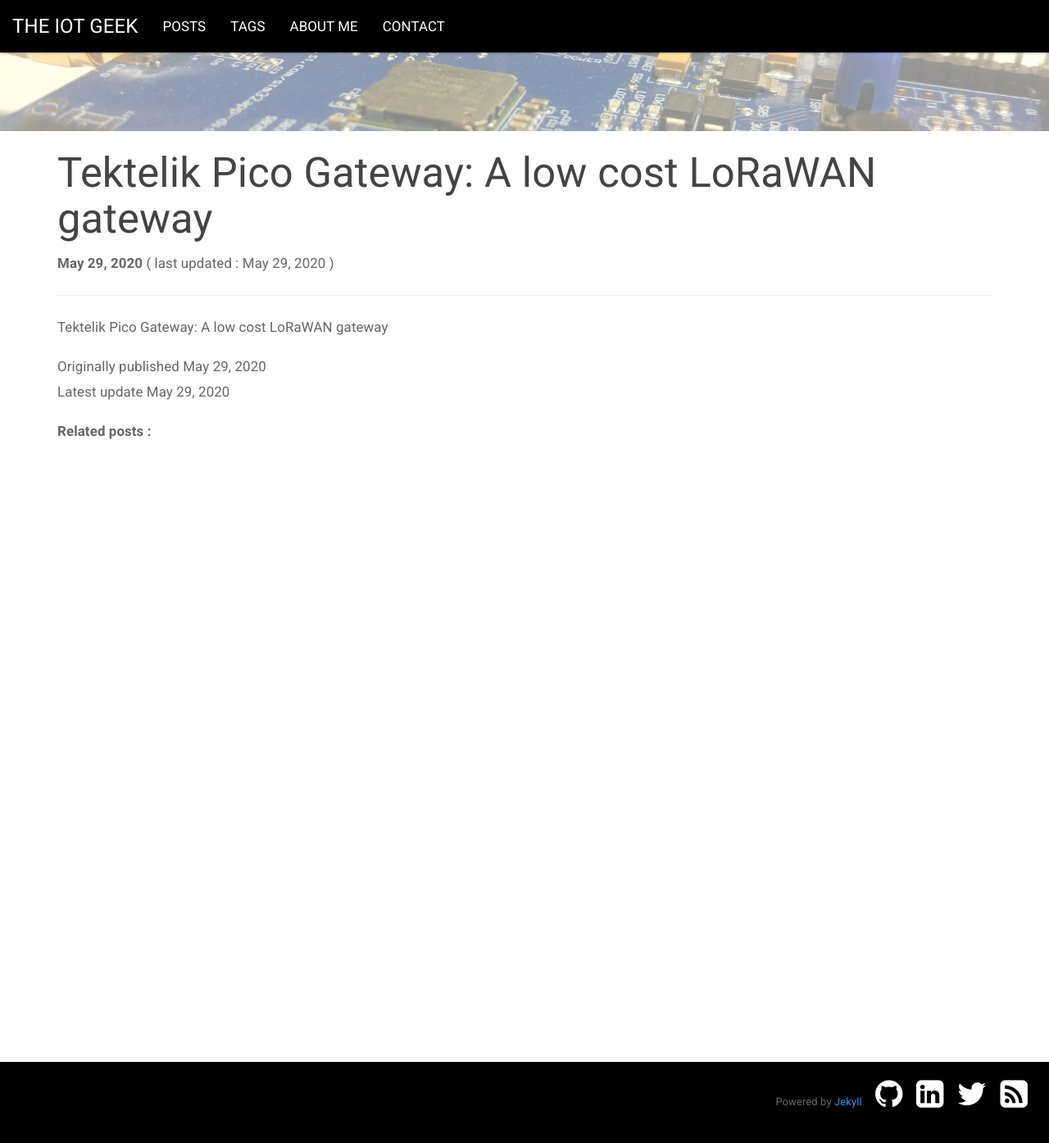
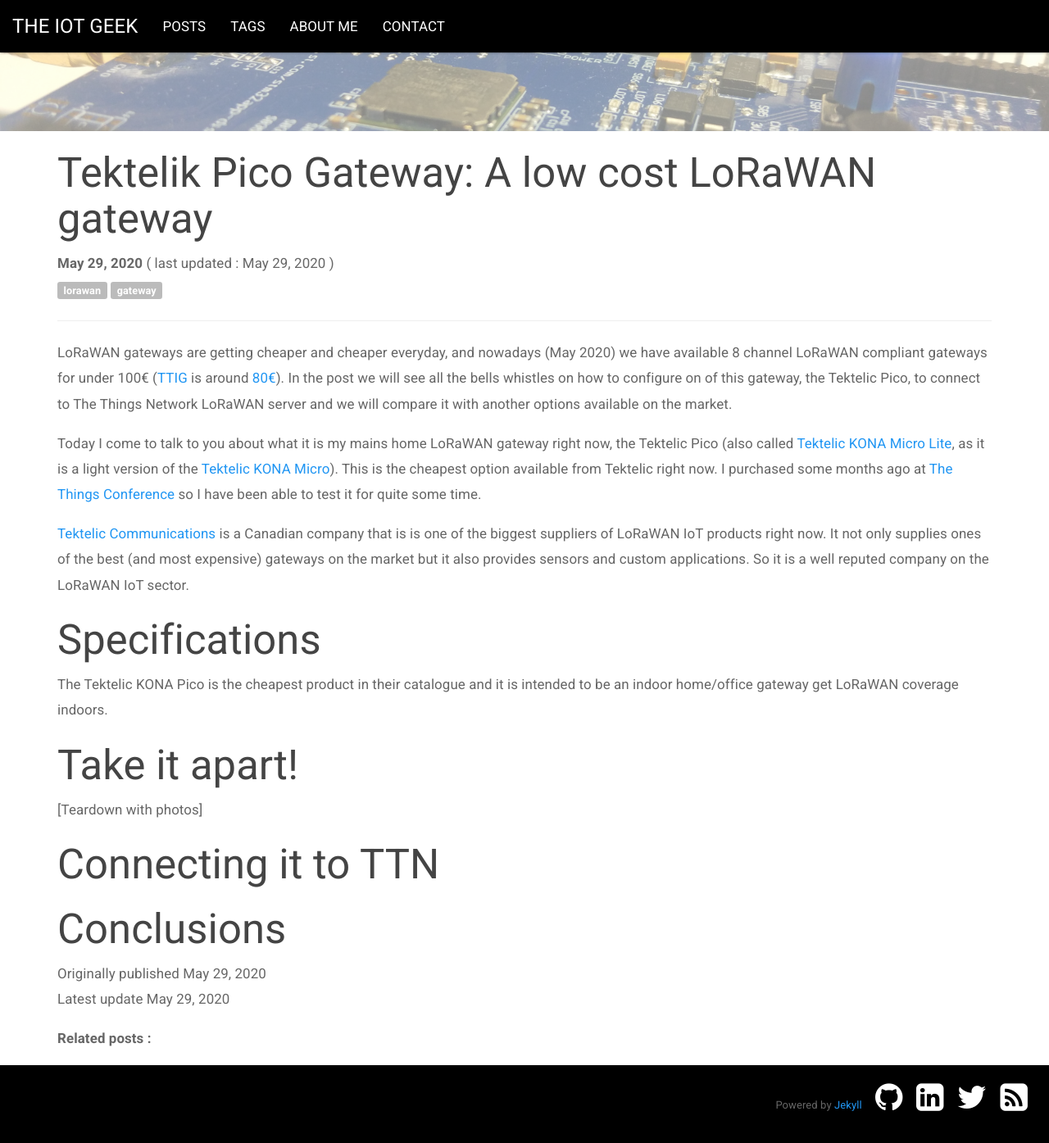
Before and after one commit to jaimelaborda/theiotgeek, a Jekyll site: the page built from _posts/2020-05-29-tektelik-pico-gateway-a-low-cost-lorawan-gateway.md, in a window 1280 px wide and 1400 px high. Shown: the top 1395 px of the window at 82% size. Built offline with Jekyll 4.4.1, drawn with Linux system fonts in a browser that asks for light colours; a script that is not in the unit is left out.

Commit message:
Update Post “2020-05-29-tektelik-pico-gateway-a-low-cost-lorawan-gateway”

```diff
--- a/_posts/2020-05-29-tektelik-pico-gateway-a-low-cost-lorawan-gateway.md
+++ b/_posts/2020-05-29-tektelik-pico-gateway-a-low-cost-lorawan-gateway.md
@@ -4,6 +4,30 @@
 published: 2020-05-29T18:55:02.218Z
 date: 2020-05-29T18:55:02.243Z
 thumbnail: /assets/images/tektelic-2.png
+categories: lorawan
+tags:
+  - lorawan
+  - gateway
 comments: false
 ---
-Tektelik Pico Gateway: A low cost LoRaWAN gateway
+LoRaWAN gateways are getting cheaper and cheaper everyday, and nowadays (May 2020) we have available 8 channel LoRaWAN compliant gateways for under 100€ ([TTIG](https://www.thethingsnetwork.org/docs/gateways/thethingsindoor/) is around [80€](https://es.rs-online.com/web/p/kits-de-desarrollo-de-radio-frecuencia/1843981/)). In the post we will see all the bells whistles on how to configure on of this gateway, the Tektelic Pico, to connect to The Things Network LoRaWAN server and we will compare it with another options available on the market.
+
+<!--more-->
+
+Today I come to talk to you about what it is my mains home LoRaWAN gateway right now, the Tektelic Pico (also called [Tektelic KONA Micro Lite](https://tektelic.com/wp-content/uploads/KONA-Micro-Lite.pdf), as it is a light version of the [Tektelic KONA Micro](https://tektelic.com/wp-content/uploads/KONA-Micro.pdf)). This is the cheapest option available from Tektelic right now. I purchased some months ago at [The Things Conference](https://www.thethingsnetwork.org/conference/) so I have been able to test it for quite some time.
+
+[Tektelic Communications](https://tektelic.com/) is a Canadian company that is is one of the biggest suppliers of LoRaWAN IoT products right now. It not only supplies ones of the best (and most expensive) gateways on the market but it also provides sensors and custom applications. So it is a well reputed company on the LoRaWAN IoT sector.
+
+# Specifications
+
+The Tektelic KONA Pico is the cheapest product in their catalogue and it is intended to be an indoor home/office gateway get LoRaWAN coverage indoors.
+
+# Take it apart!
+
+\[Teardown with photos]
+
+# Connecting it to TTN
+
+
+
+# Conclusions
```
